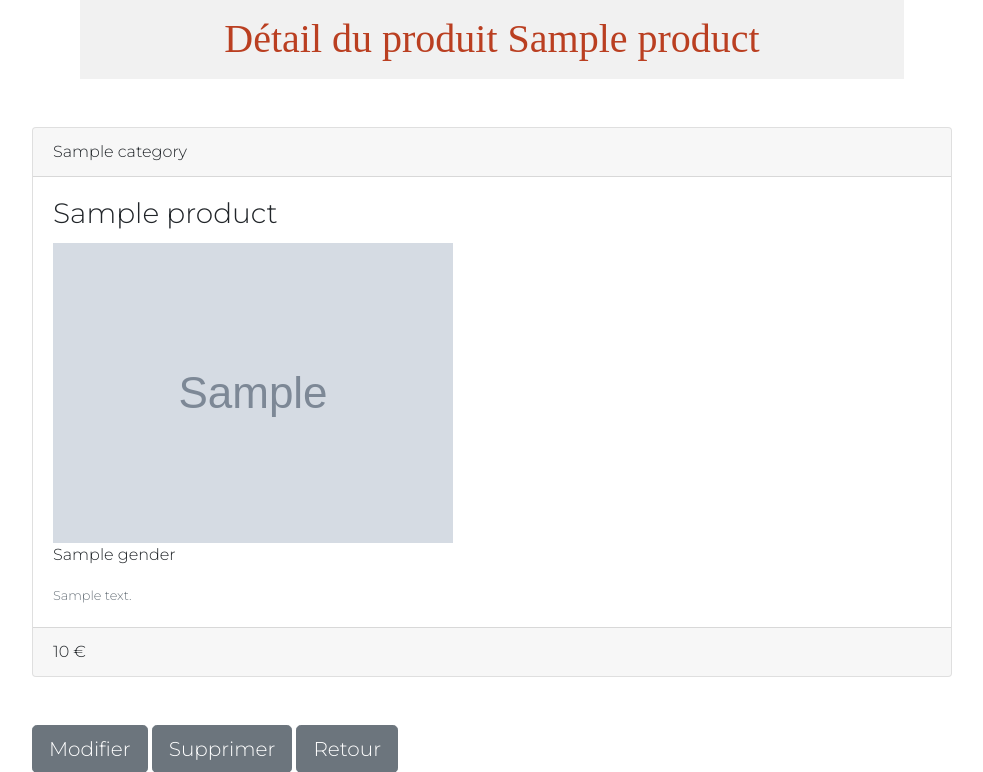
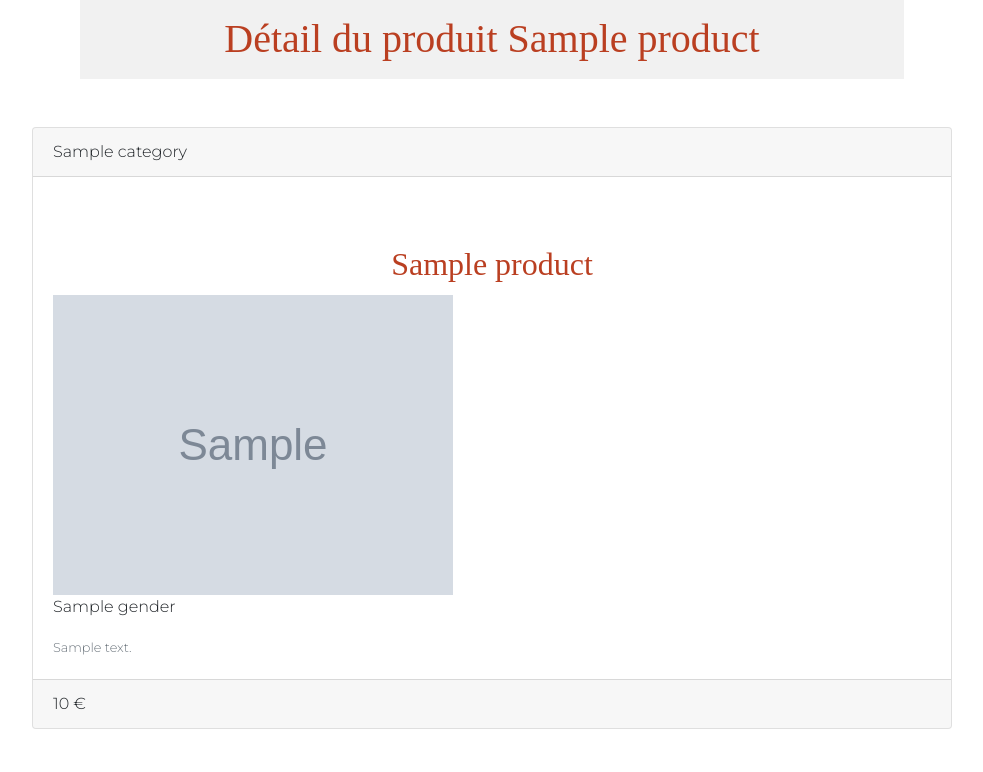
Before and after one commit to BarbaraGonthier/Project-2-DesignBroderie, a PHP site: template src/View/Productadmin/show.html.twig in a window 1280 px wide. Shown: the part 229-1001 px from the top of the page, without its empty margins (148-1131 px from the left). Run offline with PHP 8.4, Linux system fonts and the light colour scheme; the template is opened without the code that fills it: most values are stand-ins (such as "Sample title", 1, 10 or a date in 2020); grey boxes marked "Sample" are stand-in pictures; some libraries are stand-ins or nearby versions.

Commit message:
fix travis check

```diff
--- a/src/Controller/ProductController.php
+++ b/src/Controller/ProductController.php
@@ -1,5 +1,4 @@
 <?php
-
 
 namespace App\Controller;
 
--- a/src/View/Productadmin/show.html.twig
+++ b/src/View/Productadmin/show.html.twig
@@ -19,7 +19,7 @@
     <div class="card">
         <div class="card-header">{{product.category}}</div>
         <div class="card-body">
-            <h3 class="card-title">{{product.name}}</h3>
+            <h2 class="card-title">{{product.name}}</h2>
             <img class="card-image" src="/assets/images/{{ product.image }}" alt="{{ product.name }}"/>
                 <p class="card-text">{{product.gender}}</p>
                 <p class="card-text"><small class="text-muted">{{ product.description}}</small></p>
```
